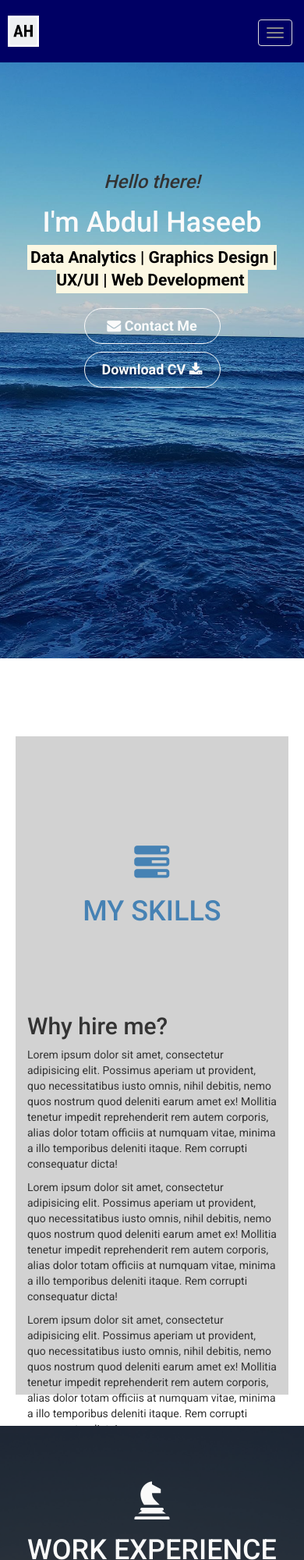
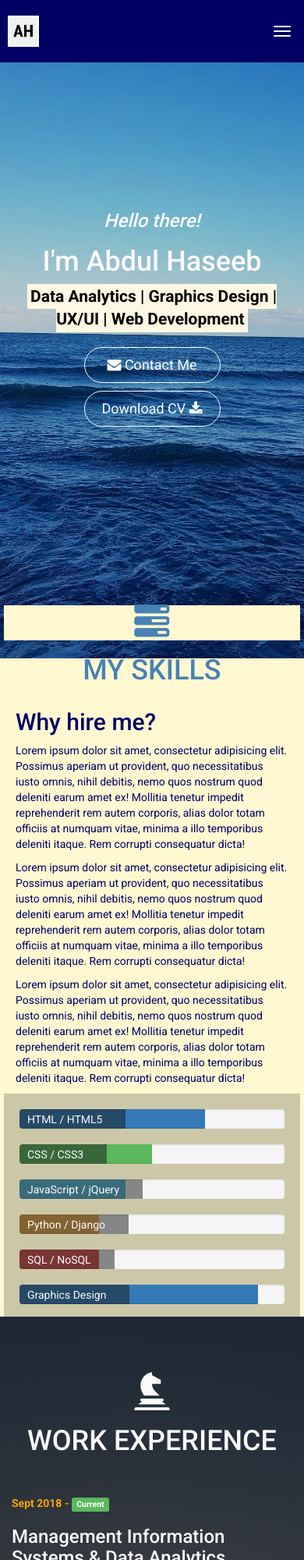
Before and after one commit to ahaseeb235/Abdul-Haseeb-CV2, a plain HTML site: page index.html in a window 390 px wide. Shown: the top 2000 px of the page at 78% size. Drawn offline with nearby package versions, Linux system fonts and the light colour scheme.

Commit message:
second commit

```diff
--- a/index.html
+++ b/index.html
@@ -23,7 +23,7 @@
   <nav class="navbar navbar-default navbar-fixed-top">
     <div class="container-fluid">
 	      <div class="navbar-header">
-	        <button type="button" class="navbar-toggle collapsed" data-toggle="collapse" data-target="#navbar" aria-expanded="false" aria-controls="navbar">
+	        <button type="button" class="navbar-toggle collapsed" data-toggle="collapse" data-target="#navbar" aria-expanded="True" aria-controls="navbar">
 	        <!--  <span class="sr-only">Toggle navigation</span> -->
 	          <span class="icon-bar"></span>
 	          <span class="icon-bar"></span>
@@ -61,7 +61,7 @@
       	  <div class="row">
             <div class="col-xs-12">
                	<section class="callout jumbotron text-left">
-                  	<h3><i>Hello there!</i></h3>
+                  	<h3><i style="color:white">Hello there!</i></h3>
                     <h1>I'm Abdul Haseeb</h1>
                   	<p class="lead"><strong><mark> Data Analytics | Graphics Design | UX/UI | Web Development </mark></strong></p>
 
@@ -119,7 +119,7 @@
                      officiis at numquam vitae, minima a illo temporibus deleniti itaque. Rem corrupti
                      consequatur dicta!</p>
             </div>
-                   <div class="prog-column">
+            <div class="prog-column col-md-6">
                             <div class="progress">
                                 <div class="progress-bar" role="progressbar" aria-valuenow="70" aria-valuemin="0" aria-valuemax="100" style="width:70%">
                                     <span class="sr-only"> 70% complete</span>
@@ -165,14 +165,9 @@
             </div>
         </div>
     </div>
+<!----------------------------------------------------------------- / skills section -->
 
-
-
-
-
-        <!-- / skills section -->
-
-           <!-- work experience -->
+<!------------------------------------------------------------------ work experience -->
      <div id="workexperience" class="container-wrapper container-wrapper-wkexp">
       <div class="opaque-overlay-wkexp">&nbsp;</div>
         <div class="container wkexp-container content-container">
@@ -212,24 +207,21 @@
 
         </div>
     </div>
-
-
-
-        <!-- / work experience -->
+<!---------------------------------------------------------------------- / work experience -->
 
 
 
 
 
 
-        <!-- portfolio -->
+<!------------------------------------------------------------------------------ portfolio -->
 
 
-        <!--/ portfolio -->
+<!-----------------------------------------------------------------------------/ portfolio -->
 
 
 
-     <!-- Education -->
+<!------------------------------------------------------------------------------ Education -->
      <div id="education" class="container-wrapper container-wrapper-edu">
         <div class="opaque-overlay-edu">&nbsp;</div>
         <div class="container education-container content-container">
@@ -322,8 +314,7 @@
                         <li><a target="_blank" href="https://twitter.com/ahaseeb235"><i class="fa fa-twitter"></i></a></li>
                         <li><a target="_blank" href="https://ie.linkedin.com/in/abdul-haseeb-826897b"><i class="fa fa-linkedin"></i></a></li>
                         <li><a target="_blank" href="https://www.instagram.com/abd.haseeb/?hl=en"><i class="fa fa-instagram"></i></a></li>
-                        <!--- <li><a target="_blank" href="#"><i class="fa fa-pinterest"></i></a></li>
-                        <li><a target="_blank" href="#"><i class="fa fa-youtube"></i></a></li> -->
+
                     </ul>
                     <!--- / social links -->
                 </div>
--- a/style.css
+++ b/style.css
@@ -11,7 +11,7 @@ body {
 }
 
 .myname {
-  font-weight: bold;
+  font-weight: normal;
   font-size: 26px;
   color: #fafafa;
   padding-top: 22px;
@@ -24,29 +24,33 @@ body {
     left: 0;
     width: 100%;
     z-index: 1;
-    background-color: #000064;
+    background-color: rgba(0, 0, 51, .70);
     border: 0;
 }
 
-.navbar-default .navbar-collapse {
+/* .navbar-default .navbar-collapse {
     border-color: #fafafa;
-}
+} */
+
 .navbar-default .navbar-toggle {
-    margin-top: 25px;
-
+    margin-top: 20px;
+    margin-right: 10px;
+    height: 40px;
+    width: 40px;
+    border-color: transparent;
 }
 
-
-/*.navbar-default .navbar-toggle:hover {
+.navbar-default .navbar-toggle:hover {
     background-color: orange;
+    border-color: orange;
 }
 
 .navbar-default .navbar-toggle .icon-bar {
-    background-color: orange;
-}*/
+    background-color: #fafafa;
+}
 
 .navbar-default .navbar-nav a {
-    font-weight: bold;
+    font-weight: normal;
     font-size: 16px;
     color: #fafafa;
 }
@@ -56,7 +60,7 @@ body {
 .navbar-default .navbar-nav>.active>a:hover {
     color: #fafafa;
     background: transparent;
-    padding-top: 5px;
+
 }
 
 
@@ -113,8 +117,8 @@ body {
     align-items: center;
     justify-content: flex-start;
     position: relative;
-    padding-top: 100px;
-    margin-bottom: 100px;
+    padding-top: 150px;
+    margin-bottom: 0px;
     -webkit-background-size: cover;
     -moz-background-size: cover;
     -o-background-size: cover;
@@ -148,7 +152,7 @@ body {
 /* callout buttons */
 
 .btn--cta {
-    font-weight: bold;
+    font-weight: normal;
     border-radius: 25px;
     width: 175px;
     margin:5px;
@@ -183,16 +187,24 @@ body {
 
 #skills {
     height: 100vh;
-    background-color: #d2d2d2;
-    display: block;
+    background-color: #FFF8D1;
+    margin-top: 0px;
+    padding: 20px;
 }
 
 .header-skills {
     text-align: center;
-    padding-bottom: 80px;
-    padding-top: 100px;
-    margin-top: 20px;
+    padding-bottom: 0px;
+    padding-top: 10px;
+    margin-top: 120px;
     color: steelblue;
+}
+
+.prog-column {
+    background-color: rgba(0, 0, 0, 0.2);
+    margin: 0;
+    padding: 20px;
+    margin-bottom: 150px;
 }
 
 .progress {
@@ -200,10 +212,10 @@ body {
     height: 25px;
 }
 
-.rightside .progress {
+/* .rightside .progress {
     display: inline-block;
     margin-right: 50px;
-}
+} */
 
 .progress-type {
     position: absolute;
@@ -215,7 +227,19 @@ body {
 }
 
 .progress-section {
-    margin: 40px 20px;
+    height: 100vh;
+    background-color: #fff000;
+    -webkit-background-size: cover;
+    -moz-background-size: cover;
+    -o-background-size: cover;
+    background-size: cover;
+    display: flex;
+    align-items: center;
+    justify-content: flex-start;
+    position: relative;
+    padding-top: 80px;
+    color: #000064;
+
 }
 
 .skills .glyphicon {
@@ -223,6 +247,7 @@ body {
     margin-bottom: 20px;
     font-size: 45px;
     line-height: 45px;
+    background-color: #FFF8D1;
 }
 
 
@@ -572,5 +597,16 @@ footer .cv-pdf i:hover {
 }
 
 
+/* For mobile phones: */
+
+@media only screen and (max-width: 768px) {
+
+  .navbar {
+    width: 100%;
+    background-color: #000064;
+  }
+}
+
+
 /* Extra Things */
 /* body {background: #eee ;font-family: 'Open Sans', sans-serif;}h3{font-size: 30px; font-weight: 400;text-align: center;margin-top: 50px;}h3 i{color: #444;} */
```
Also changed, not shown: 1 other file. Lines whose indentation alone changed are shown as unchanged.
